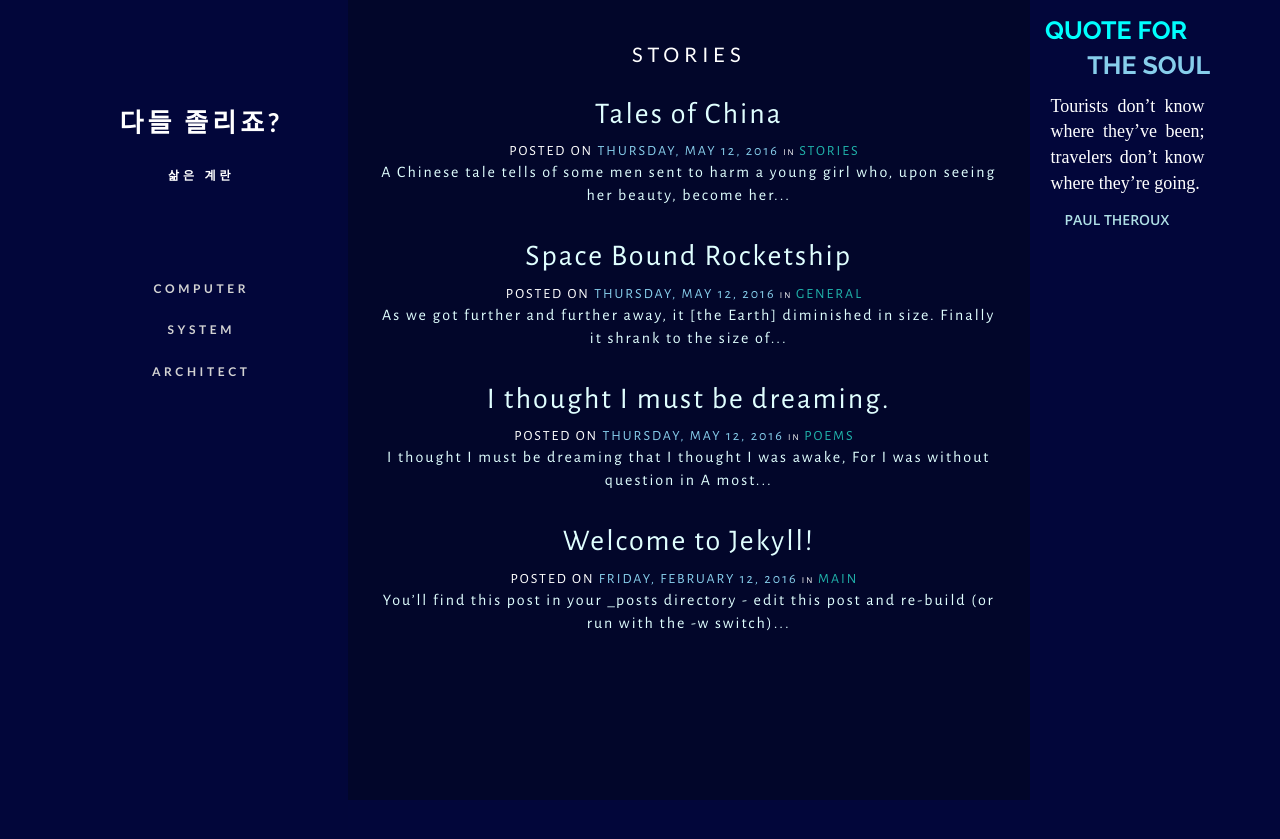
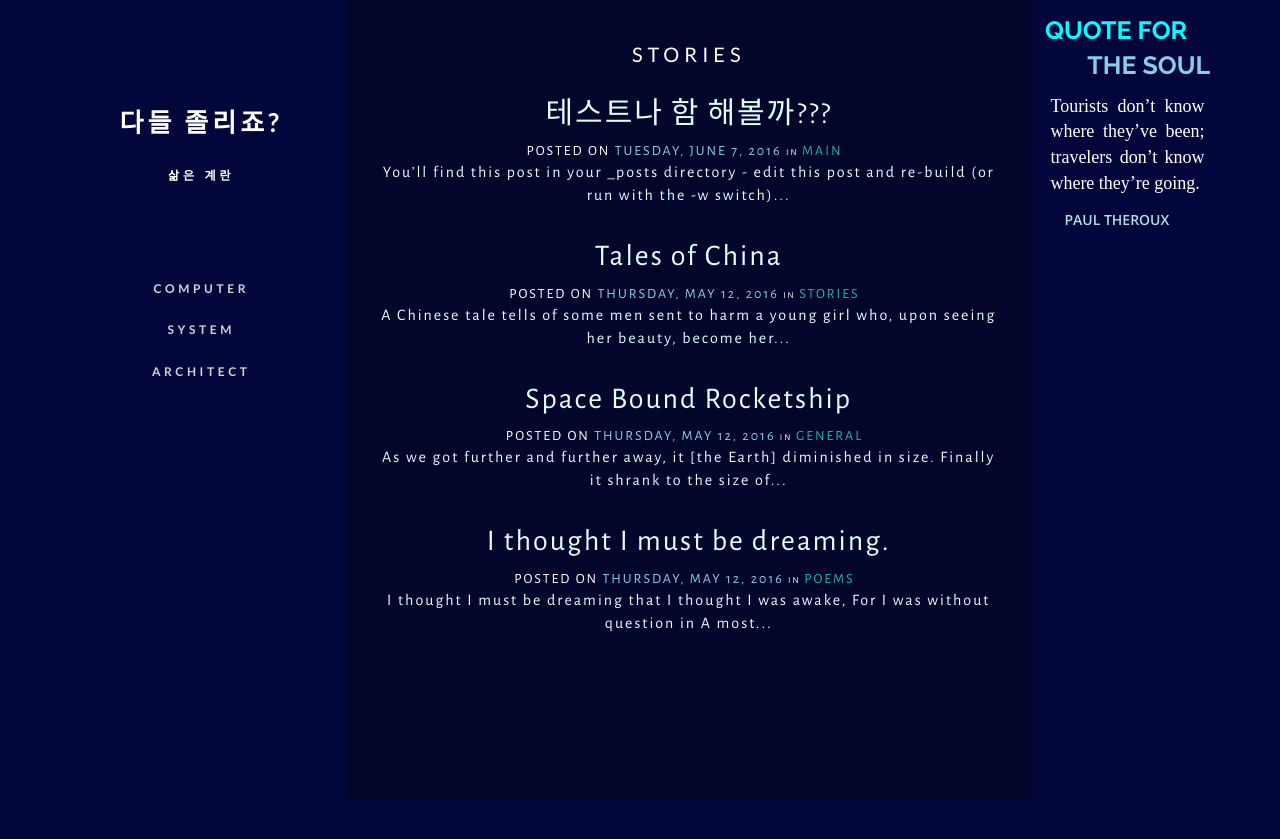
Before and after one commit to strawberryjamsea/trust1303.github.io-1, a Jekyll site: the page built from index.html, in a window 1280 px wide. Shown: the top 839 px of the page. Built offline with Jekyll 4.4.1, drawn with Linux system fonts in a browser that asks for light colours; nearby versions of some CDN libraries.

Commit message:
Update 2016-02-12-sample-content.markdown

```diff
--- a/_posts/2016-02-12-sample-content.markdown
+++ b/_posts/2016-02-12-sample-content.markdown
@@ -1,7 +1,7 @@
 ---
 layout: default
-title:  "Welcome to Jekyll!"
-date:   2016-02-12 17:50:00
+title:  "테스트나 함 해볼까???"
+date:   2016-06-07 00:02:00
 categories: main
 ---
 
```
